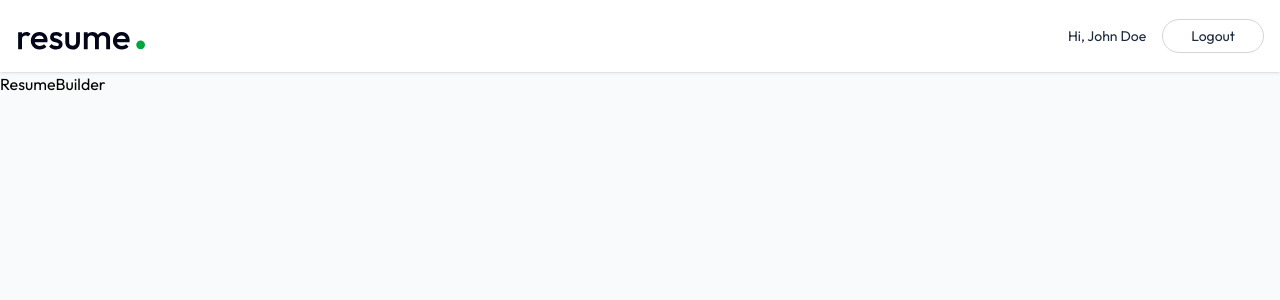
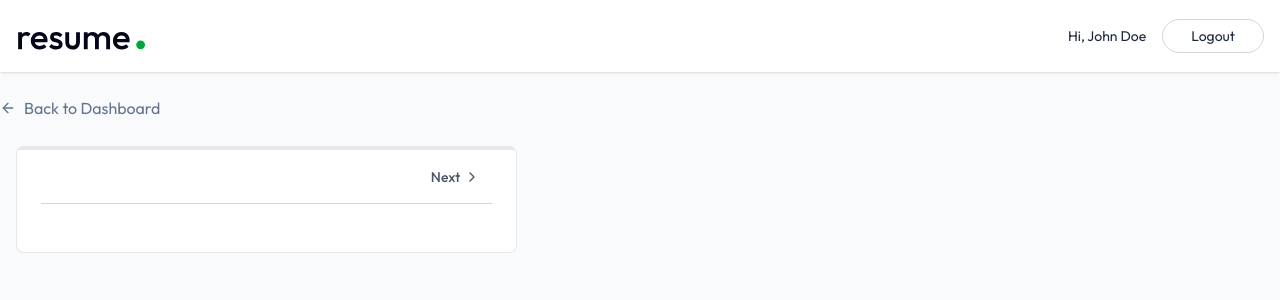
Before and after one commit to keshavbansal5766/AI-Resume-builder, a React (Vite) app in the folder client/: page /app/builder/1 in a window 1280 px wide. Shown: the top 300 px of the page. Built offline with nearby package versions, Linux system fonts and the light colour scheme.

Commit message:
creating resume builder page, adding progress bar according to section

```diff
--- a/client/src/pages/ResumeBuilder.jsx
+++ b/client/src/pages/ResumeBuilder.jsx
@@ -1,9 +1,131 @@
-import React from 'react'
+import React, { useEffect, useState } from "react";
+import { Link, useParams } from "react-router-dom";
+import { dummyResumeData } from "../assets/assets";
+import {
+  ArrowLeftIcon,
+  Briefcase,
+  ChevronLeft,
+  ChevronRight,
+  FileText,
+  FolderIcon,
+  GraduationCap,
+  Sparkles,
+  User,
+} from "lucide-react";
 
 const ResumeBuilder = () => {
+  const { resumeId } = useParams();
+
+  const [resumeData, setResumeData] = useState({
+    id: "",
+    title: "",
+    personal_info: {},
+    professional_summary: "",
+    experience: [],
+    education: [],
+    project: [],
+    skills: [],
+    template: "classic",
+    accent_color: "#3B82F6",
+    public: false,
+  });
+
+  const loadExistingResume = async () => {
+    const resume = dummyResumeData.find((resume) => resume._id === resumeId);
+
+    if (resume) {
+      setResumeData(resume);
+      document.title = resume.title;
+    }
+  };
+
+  const [activeSectionIndex, setActiveSectionIndex] = useState(0);
+  const [removeBackground, setRemoveBackground] = useState(false);
+
+  const sections = [
+    { id: "personal", name: "Personal Info", icon: User },
+    { id: "summary", name: "Summary", icon: FileText },
+    { id: "experience", name: "Experience", icon: Briefcase },
+    { id: "education", name: "Education", icon: GraduationCap },
+    { id: "projects", name: "Projects", icon: FolderIcon },
+    { id: "skills", name: "Skills", icon: Sparkles },
+  ];
+
+  const activeSection = sections[activeSectionIndex];
+
+  useEffect(() => {
+    loadExistingResume();
+  }, []);
+
   return (
-    <div>ResumeBuilder</div>
-  )
-}
+    <div>
+      <div className="max-w-7xl mx-auto py-6">
+        <Link
+          to="/app"
+          className="inline-flex gap-2 items-center text-slate-500 hover:text-slate-700 transition-all"
+        >
+          <ArrowLeftIcon className="size-4" /> Back to Dashboard
+        </Link>
+      </div>
+      <div className="max-w-7xl mx-auto px-4 pb-8">
+        <div className="grid lg:grid-cols-12 gap-8">
+          {/* Left Panel - Form */}
+          <div className="relative lg:col-span-5 rounded-lg overflow-hidden">
+            <div className="bg-white rounded-lg shadow-sm border border-gray-200 p-6 pt-1">
+              {/* progress bar using activeSectionIndex */}
+              <hr className="absolute top-0 left-0 right-0 border-2 border-gray-200" />
+              <hr
+                className="absolute top-0 left-0 h-1 bg-gradient-to-r from-green-500 to-green-600 border-none transition-all duration-2000"
+                style={{
+                  width: `${
+                    (activeSectionIndex * 100) / (sections.length - 1)
+                  }% `,
+                }}
+              />
 
-export default ResumeBuilder
+              {/* Section Navigation */}
+              <div className="flex justify-between items-center mb-6 border-b border-gray-300 py-1">
+                <div></div>
+                <div className="flex items-center">
+                  {activeSectionIndex !== 0 && (
+                    <button
+                      onClick={() =>
+                        setActiveSectionIndex((prevIndex) =>
+                          Math.max(prevIndex - 1, 0)
+                        )
+                      }
+                      className="flex items-center gap-1 p-3 rounded-lg text-sm font-medium text-gray-600 hover:bg-gray-50 transition-all"
+                      disabled={activeSectionIndex === 0}
+                    >
+                      <ChevronLeft className="size-4" /> Previous
+                    </button>
+                  )}
+                  <button
+                    onClick={() =>
+                      setActiveSectionIndex((prevIndex) =>
+                        Math.min(prevIndex + 1, sections.length - 1)
+                      )
+                    }
+                    className={`flex items-center gap-1 p-3 rounded-lg text-sm font-medium text-gray-600 hover:bg-gray-50 transition-all ${
+                      activeSectionIndex === sections.length - 1 && "opacity-50"
+                    }`}
+                    disabled={activeSectionIndex === sections.length - 1}
+                  >
+                    Next
+                    <ChevronRight className="size-4" />
+                  </button>
+                </div>
+              </div>
+              <div className="space-y-6">
+                {activeSection.id === "personal" && <div></div>}
+              </div>
+            </div>
+          </div>
+          {/* Right Panel - Preview */}
+        </div>
+      </div>
+    </div>
+  );
+};
+
+export default ResumeBuilder;
```
